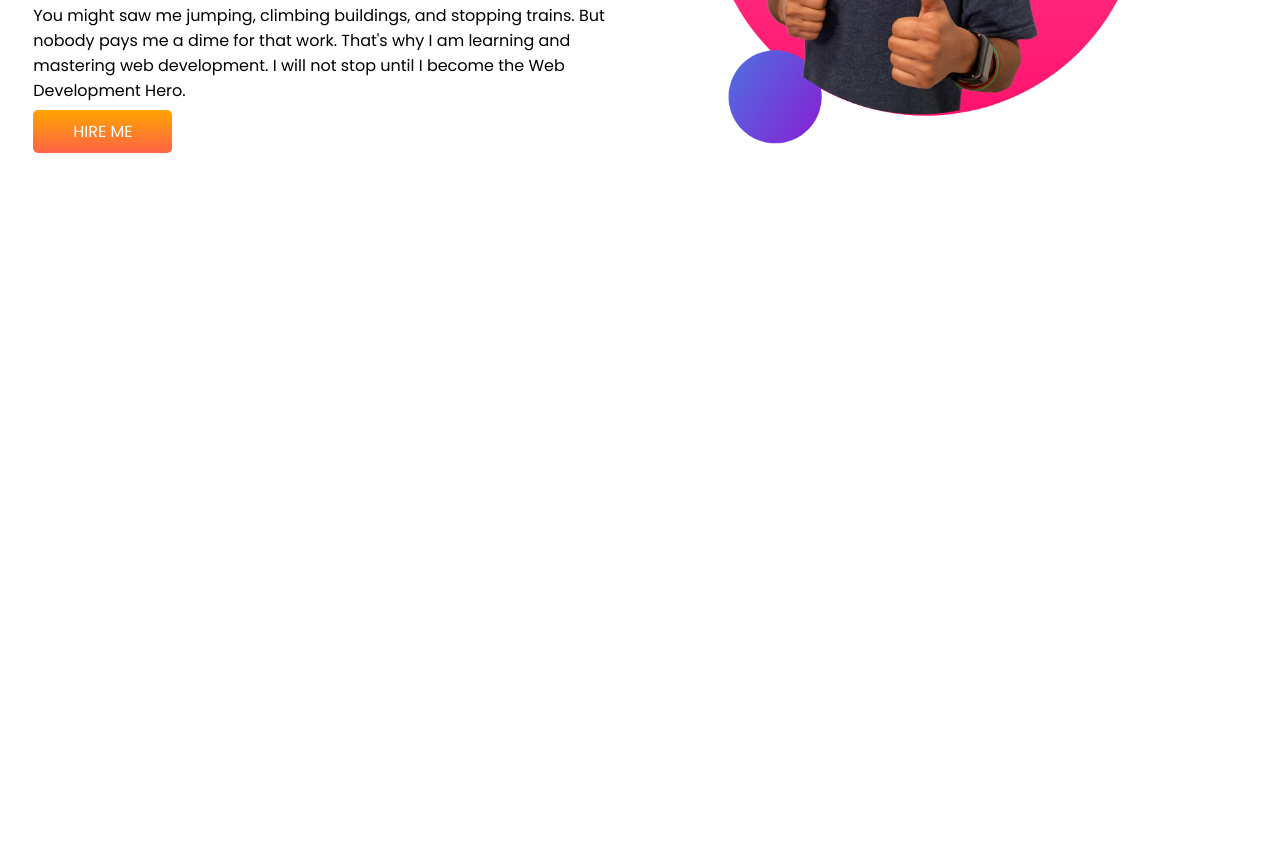
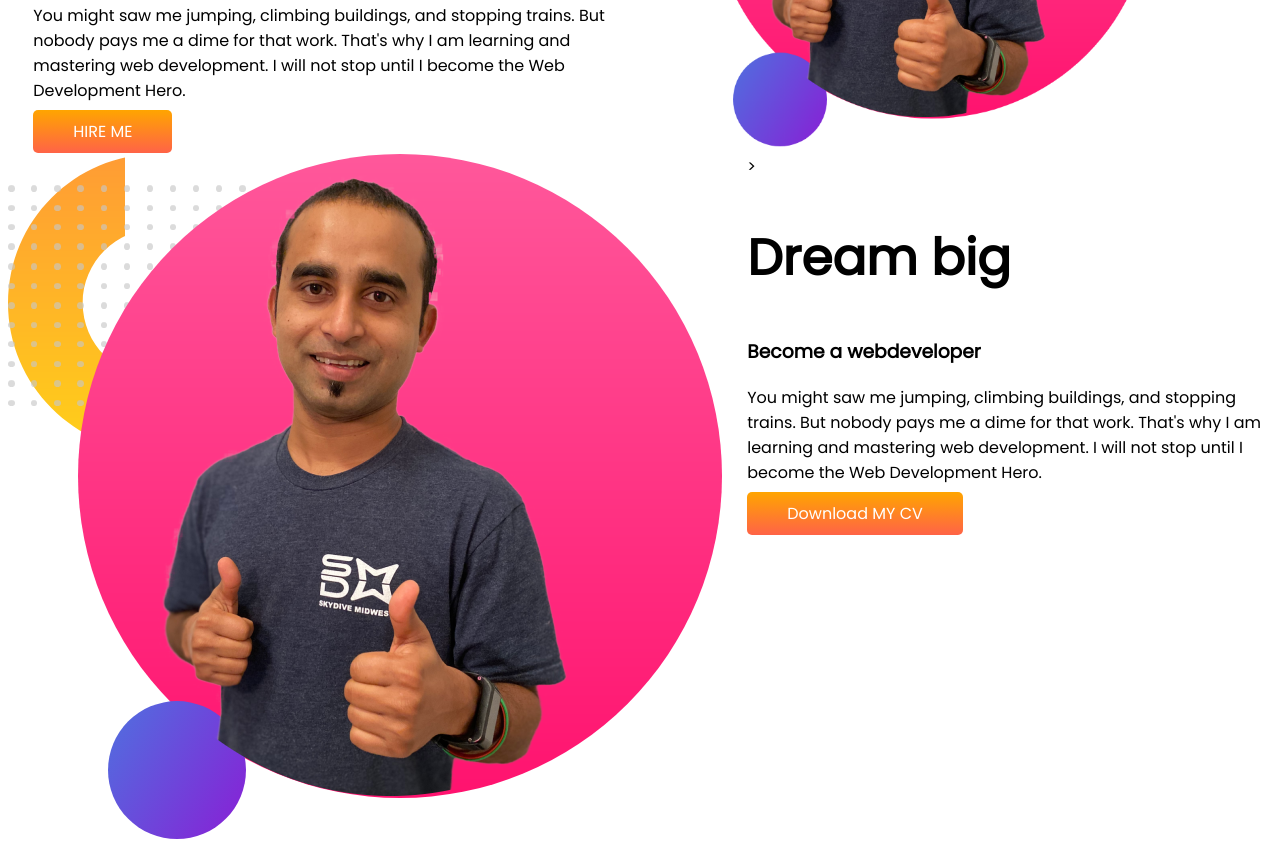
Before and after one commit to thesarower/developer-portfolio, a plain HTML site: page index.html in a window 1280 px wide. Shown: the part 327-1175 px from the top of the page. Before the commit the page ends 800 px from the top, so only its background shows below. Drawn offline with Linux system fonts and the light colour scheme.

Commit message:
fream added

```diff
--- a/index.html
+++ b/index.html
@@ -22,7 +22,19 @@
 
  <div class="half-width">
     <img src="images/jhankar2.png" alt="">
- </div>>
+ </div>
+</section>
+<section class="dream-big">
+</div class="half-width">
+
+    <img src="images/jhankar2.png" alt="">
+</div>
+    <div class="half-width">><h1>Dream big</h1>
+        <h3>Become a webdeveloper</h3>
+        <p>You might saw me jumping, climbing buildings, and stopping trains. But nobody pays me a dime for that work. That's why I am learning and mastering web development. I will not stop until I become the Web Development Hero.</p>
+        <a class="link-button" target="_blank"="">Download MY CV</a></div>
+
+
 </section>
 
 
--- a/style.css
+++ b/style.css
@@ -30,4 +30,10 @@ section{
 .top-banner{
     background-image: url(images/top-banner.png)
     background-repeat: no-repeat;
+
+
 }
+.dream-big{ background-image: url(images/dream-bg.png);
+    background-repeat: no-repeat;
+
+}
```
